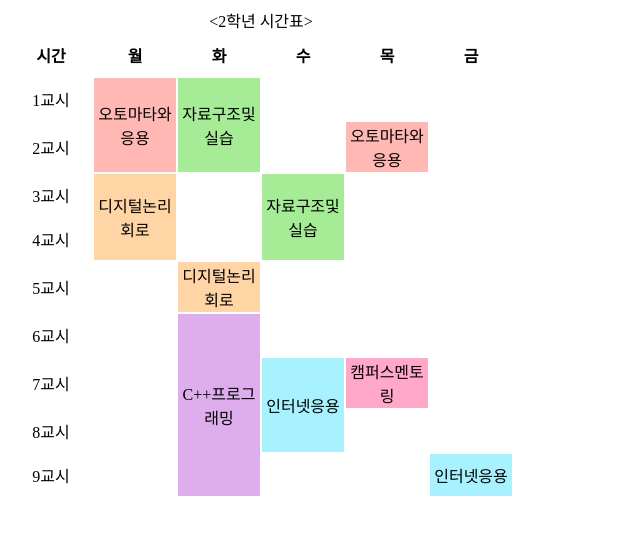
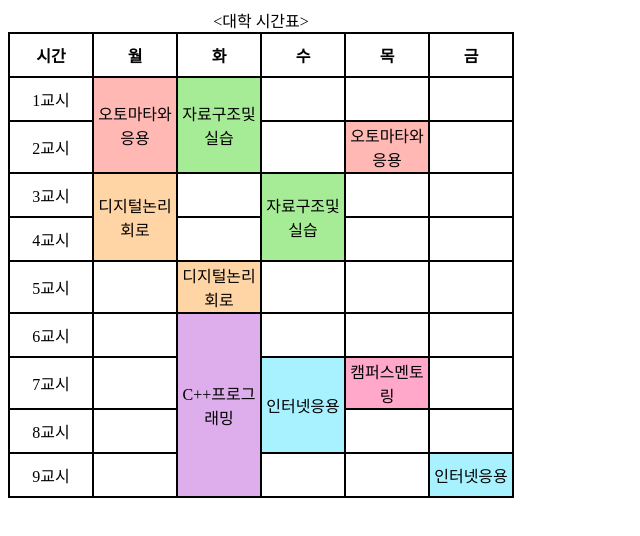
Before and after one commit to wjunlee/wjunlee.github.io, a plain HTML site: page week3/subjectTable.html in a window 1280 px wide. Shown: the whole page, without its empty margins (0-640 px from the left). Drawn offline with Linux system fonts and the light colour scheme.

Commit message:
Update subjectTable.html

```diff
--- a/week3/subjectTable.html
+++ b/week3/subjectTable.html
@@ -1,9 +1,9 @@
-<!doctype html> <!-- subjectTable.html -->
+<!doctype html> <!-- tableHw.html -->
 <html lang="ko">
 <head><meta charset="utf-8"/><meta name="viewport" content="width=device-width, initial scale=1"/>
 <style>
   table,thead,tbody,tfoot,tr,th,td {
-    border:2px solid black: border-collapse:collapse; text-align:center;}
+    border:2px solid black; border-collapse:collapse; text-align:center;}
   .subject1{background-color:#FFB8B4;} .subject2{background-color:#FFD5A6;}
   .subject3{background-color:#A6EB96;} .subject5{background-color:#A8F2FF;}
   .subject4{background-color:#DDAEEB;} .subject6{background-color:#FFA8C9;}
@@ -12,18 +12,18 @@
 <title>HTML5 시간표</title></head>
 <body>
 <table>
-<caption>&lt;2학년 시간표&gt;</caption>
+<caption>&lt;대학 시간표&gt;</caption>
 <thead>
 <tr><th>시간</th> <th>월</th><th>화</th><th>수</th><th>목</th><th>금</th></tr></thead>
 <tbody>
-  <tr><td>1교시</td>  <td rowspan="2" class="subject1">오토마타와응용</td><td rowspan="2" class="subject3">자료구조및실습</td></tr>
-  <tr><td>2교시</td>  <td></td><td class="subject1">오토마타와응용</td> </tr>
-  <tr><td>3교시</td>  <td rowspan="2" class="subject2">디지털논리회로</td><td></td><td rowspan="2" class="subject3">자료구조및실습</td>  </tr>
-  <tr><td>4교시</td>  <td></td>  </tr>
-  <tr><td>5교시</td>  <td></td><td class="subject2">디지털논리회로</td>  </tr>
-  <tr><td>6교시</td>  <td></td><td rowspan="4" class="subject4">C++프로그래밍</td>  </tr>
-  <tr><td>7교시</td>  <td></td><td rowspan="2" class="subject5">인터넷응용</td><td class="subject6">캠퍼스멘토링</td>  </tr>
-  <tr><td>8교시</td>  <td></td>  </tr>
+  <tr><td>1교시</td>  <td rowspan="2" class="subject1">오토마타와응용</td><td rowspan="2" class="subject3">자료구조및실습</td><td></td><td></td><td></td></tr>
+  <tr><td>2교시</td>  <td></td><td class="subject1">오토마타와응용</td><td></td> </tr>
+  <tr><td>3교시</td>  <td rowspan="2" class="subject2">디지털논리회로</td><td></td><td rowspan="2" class="subject3">자료구조및실습</td><td></td><td></td>  </tr>
+  <tr><td>4교시</td>  <td></td><td></td><td></td>  </tr>
+  <tr><td>5교시</td>  <td></td><td class="subject2">디지털논리회로</td><td></td><td></td><td></td>  </tr>
+  <tr><td>6교시</td>  <td></td><td rowspan="4" class="subject4">C++프로그래밍</td><td></td><td></td><td></td>  </tr>
+  <tr><td>7교시</td>  <td></td><td rowspan="2" class="subject5">인터넷응용</td><td class="subject6">캠퍼스멘토링</td><td></td>  </tr>
+  <tr><td>8교시</td>  <td></td><td></td><td></td>  </tr>
   <tr><td>9교시</td>  <td></td><td></td><td></td><td class="subject5">인터넷응용</td>  </tr>
 </tbody>
 </table></body></html>
```
